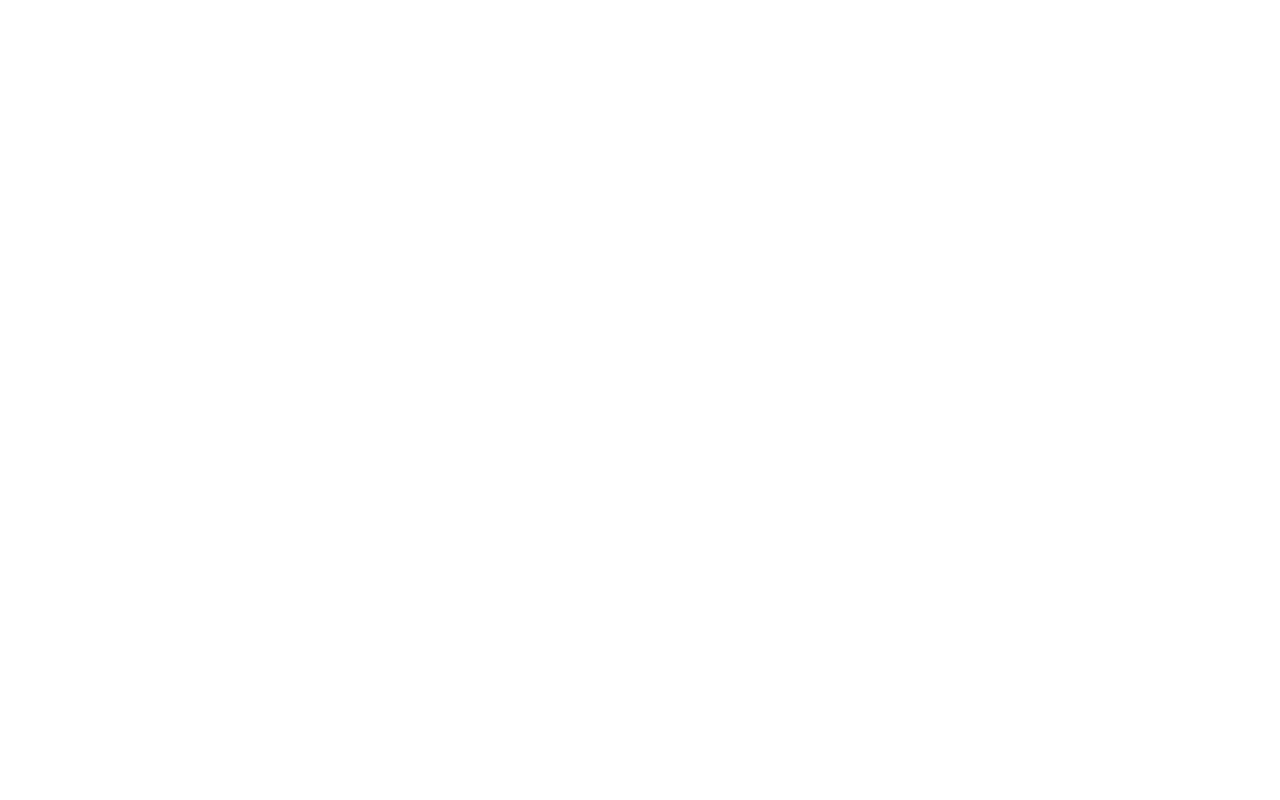
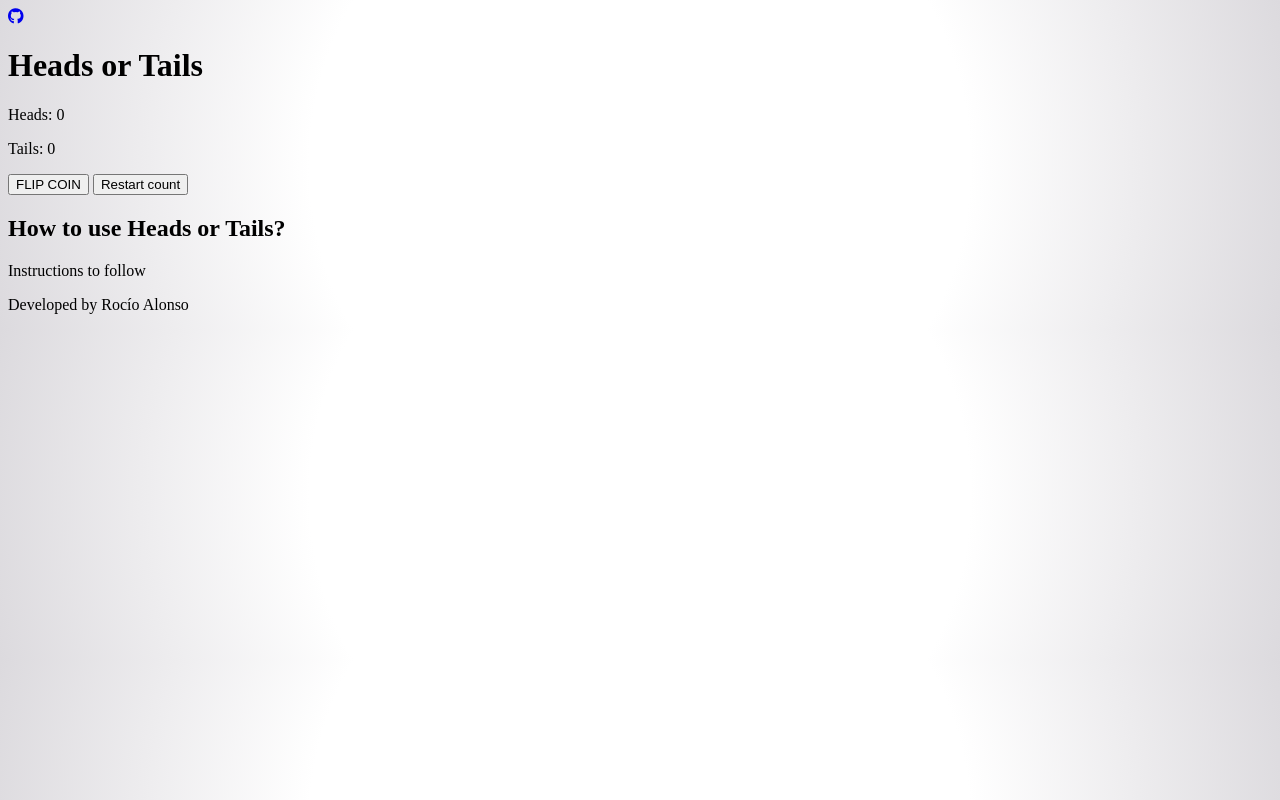
Before and after one commit to RocioAlonsoDev/heads-or-tails-F5, a website: page public/index.html in a window 1280 px wide. Drawn offline with Linux system fonts and the light colour scheme.

Commit message:
v1.0.3 // set HTML structure

```diff
--- a/public/index.html
+++ b/public/index.html
@@ -6,16 +6,32 @@
     <meta name="viewport" content="width=device-width, initial-scale=1.0">
     <title>Heads or Tails</title>
     <link rel="stylesheet" href="styles/styles.css">
+    <script src="scripts/script.js"></script>
+    <script src="https://kit.fontawesome.com/d97b9905ce.js" crossorigin="anonymous"></script>
 </head>
 <body>
-    <header id="score">
-
+    <header>
+        <a href="https://github.com/rocioAlonsoDev/heads-or-tails-F5"><i class="fa-brands fa-github"></i></a>
+        <h1>Heads or Tails</h1>
     </header>
-    <main id="coin">
-
+    <main>
+        <section id="score">
+            <p>Heads: 0</p>
+            <p>Tails: 0</p>
+        </section>
+        <section id="coin">
+        </section>
+        <section id="controls">
+            <button>FLIP COIN</button>
+            <button>Restart count</button>
+        </section>
+        <section id="instructions">
+            <h2>How to use Heads or Tails?</h2>
+            <p>Instructions to follow</p>
+        </section>
     </main>
-    <footer id="buttons">
-
+    <footer>
+        <p>Developed by Rocío Alonso</p>
     </footer>
 </body>
 </html>
--- a/src/sass/main.scss
+++ b/src/sass/main.scss
@@ -1 +1,2 @@
 @import 'coin.scss';
+@import 'styles.scss';
--- /dev/null
+++ b/src/sass/styles.scss
@@ -0,0 +1,3 @@
+body{
+    background: radial-gradient(circle, rgba(255,255,255,1) 50%, rgba(220,218,222,1) 100%);;
+}
```
Also changed, not shown: public/styles/styles.css, 1 other file.
